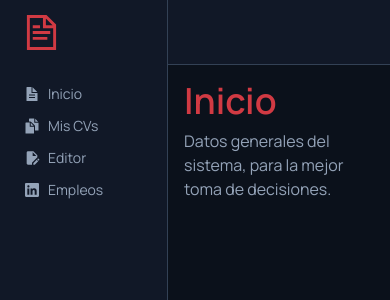
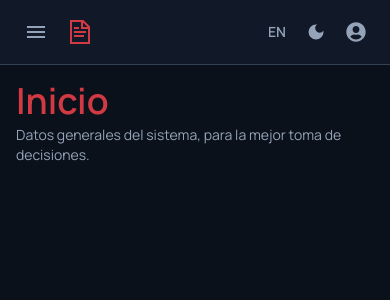
Before and after one commit to cr-gcc/career-stack, a React (Vite) app: page / in a window 390 px wide. Shown: the top 300 px of the page. Built offline with nearby package versions, Linux system fonts and the light colour scheme.

Commit message:
Ajustes de responsive

```diff
--- a/src/components/layouts/Header.tsx
+++ b/src/components/layouts/Header.tsx
@@ -1,17 +1,22 @@
 import { useTranslation } from "react-i18next";
-import { MdLightMode, MdDarkMode } from "react-icons/md";
+import { MdLightMode, MdDarkMode, MdMenu, MdClose } from "react-icons/md";
 import { RiSidebarFoldFill, RiSidebarUnfoldFill } from "react-icons/ri";
+import { GrDocumentText } from "react-icons/gr";
 import { ButtonIcon } from "@components/ui/ButtonIcon"
 import { useThemeStore } from "@stores/themeStore"
 import { useUIStore } from "@stores/uiStore"
 import { DropdownMenuUser } from "@/components/common/DropdownMenuUser";
+import { LinkIcon } from "@components/ui/LinkIcon";
+import { IoDocumentTextSharp, IoDocumentsSharp, IoLogoLinkedin } from "react-icons/io5";
+import { MdEditDocument } from "react-icons/md";
 
 export function Header() {
-    const { i18n } = useTranslation()
+    const { t, i18n } = useTranslation()
     const theme = useThemeStore((state) => state.theme)
     const toggleTheme = useThemeStore((state) => state.toggleTheme)
-    const sidebarOpen = useUIStore((state) => state.sidebarOpen)
-    const toggleSidebar = useUIStore((state) => state.toggleSidebar)
+    const menuOpen = useUIStore((state) => state.menuOpen)
+    const toggleMenu = useUIStore((state) => state.toggleMenu)
+    const closeMenu = useUIStore((state) => state.closeMenu)
 
     const toggleLanguage = () => {
         const nextLang = i18n.language.startsWith('es') ? 'en' : 'es'
@@ -19,19 +24,32 @@ export function Header() {
     }
 
     return (
-        <header className="bg-surface border-b border-border">
+        <header className="bg-surface border-b border-border z-30 relative w-full">
             <div className="mx-auto px-4 sm:px-6 lg:px-8">
                 <div className="flex h-16 items-center justify-between">
-                    <div className="flex items-center justify-end w-full">
-                        <nav aria-label="Global" className="hidden md:block">
-                            <ul className="flex items-center gap-2 text-sm text-ts">
-                                <li>
-                                    <ButtonIcon
-                                        icon={sidebarOpen ? <RiSidebarFoldFill /> : <RiSidebarUnfoldFill />}
-                                        className="text-xl hover:text-primary transition-colors"
-                                        onClick={toggleSidebar}
-                                    />
-                                </li>
+                    {/* IZQUIERDA: Logo y Control del Menú */}
+                    <div className="flex items-center gap-2">
+                        {/* Menú Hamburguesa (Solo Móvil) */}
+                        <ButtonIcon
+                            icon={menuOpen ? <MdClose /> : <MdMenu />}
+                            className="text-2xl text-ts hover:text-primary transition-colors md:hidden"
+                            onClick={toggleMenu}
+                        />
+                        {/* Botón Fold/Unfold (Solo Escritorio) */}
+                        <ButtonIcon
+                            icon={menuOpen ? <RiSidebarFoldFill /> : <RiSidebarUnfoldFill />}
+                            className="text-xl text-ts font-semibold cursor-pointer hover:text-primary transition-colors hidden md:block"
+                            onClick={toggleMenu}
+                        />
+                        {/* Logo */}
+                        <div className="flex items-center gap-2 ml-1 md:hidden">
+                            <GrDocumentText size={24} className="text-primary" />
+                        </div>
+                    </div>
+                    {/* DERECHA: Traducción, Tema, Perfil */}
+                    <div className="flex items-center justify-end">
+                        <nav aria-label="Global">
+                            <ul className="flex items-center gap-1 sm:gap-2 text-sm text-ts">
                                 <li>
                                     <ButtonIcon
                                         label={i18n.language.startsWith('es') ? 'EN' : 'ES'}
@@ -54,6 +72,51 @@ export function Header() {
                     </div>
                 </div>
             </div>
+            {/* MENÚ DESPLEGABLE (Solo Móvil) */}
+            {menuOpen && (
+                <div className="md:hidden border-t border-border bg-surface absolute top-16 left-0 w-full shadow-lg">
+                    <nav className="flex flex-col px-4 py-2">
+                        <ul className="space-y-1 text-sm text-ts">
+                            <li>
+                                <LinkIcon
+                                    url="/"
+                                    label={t('sidebar.home')}
+                                    icon={<IoDocumentTextSharp size={16} />}
+                                    className="text-ts hover:bg-primary-soft hover:text-primary transition-colors py-3"
+                                    onClick={closeMenu}
+                                />
+                            </li>
+                            <li>
+                                <LinkIcon
+                                    url="/cvs"
+                                    label={t('sidebar.myCVs')}
+                                    icon={<IoDocumentsSharp size={16} />}
+                                    className="text-ts hover:bg-primary-soft hover:text-primary transition-colors py-3"
+                                    onClick={closeMenu}
+                                />
+                            </li>
+                            <li>
+                                <LinkIcon
+                                    url="/editor"
+                                    label={t('sidebar.editor')}
+                                    icon={<MdEditDocument size={16} />}
+                                    className="text-ts hover:bg-primary-soft hover:text-primary transition-colors py-3"
+                                    onClick={closeMenu}
+                                />
+                            </li>
+                            <li>
+                                <LinkIcon
+                                    url="/job-offers"
+                                    label={t('sidebar.jobOffers')}
+                                    icon={<IoLogoLinkedin size={16} />}
+                                    className="text-ts hover:bg-primary-soft hover:text-primary transition-colors py-3"
+                                    onClick={closeMenu}
+                                />
+                            </li>
+                        </ul>
+                    </nav>
+                </div>
+            )}
         </header>
     )
 }
--- a/src/components/layouts/SideBar.tsx
+++ b/src/components/layouts/SideBar.tsx
@@ -8,10 +8,10 @@ import { useUIStore } from "@stores/uiStore"
 
 export function SideBar() {
     const { t } = useTranslation();
-    const sidebarOpen = useUIStore((state) => state.sidebarOpen)
+    const menuOpen = useUIStore((state) => state.menuOpen)
 
     return (
-        <aside className={`bg-surface border-r border-border sticky top-0 h-screen shrink-0 z-40 flex flex-col transition-[width] duration-300 overflow-y-auto custom-scrollbar ${sidebarOpen ? 'w-42' : 'w-0 border-r-0'}`}>
+        <aside className={`hidden md:flex bg-surface border-r border-border sticky top-0 h-screen shrink-0 z-40 flex-col transition-[width] duration-300 overflow-y-auto custom-scrollbar ${menuOpen ? 'w-42' : 'w-0 border-r-0'}`}>
             <div className="flex h-16 shrink-0 items-center px-6">
                 <GrDocumentText size={35} className="text-primary" />
             </div>
--- a/src/components/ui/LinkIcon.tsx
+++ b/src/components/ui/LinkIcon.tsx
@@ -4,12 +4,14 @@ interface LinkIconProps {
     label?: string;
     className?: string;
     url?: string;
+    onClick?: () => void;
 }
 export function LinkIcon({
     icon,
     label,
     className,
-    url
+    url,
+    onClick
 }: LinkIconProps) {
     const separatore = () => {
         if (label && icon) return "pr-2"
@@ -18,6 +20,7 @@ export function LinkIcon({
     return (
         <Link
             to={url}
+            onClick={onClick}
             className={`flex items-center px-2 py-1 rounded-md transition-colors ${className}`}
         >
             <span className={separatore()}>{icon}</span>{label}
--- a/src/domains/admin/pages/EditorPage.tsx
+++ b/src/domains/admin/pages/EditorPage.tsx
@@ -4,10 +4,10 @@ export function EditorPage() {
     const { t } = useTranslation();
 
     return (
-        <div>
-            <div className="space-y-2">
+        <div className="flex flex-col gap-4 sm:gap-6 w-full max-w-7xl mx-auto">
+            <div className="space-y-1 sm:space-y-2">
                 <h2 className="h2 text-primary">{t('editor.title')}</h2>
-                <p className="text-md text-ts">
+                <p className="text-sm sm:text-md text-ts">
                     {t('editor.subtitle')}
                 </p>
             </div>
--- a/src/domains/admin/pages/JobOffersPage.tsx
+++ b/src/domains/admin/pages/JobOffersPage.tsx
@@ -4,10 +4,10 @@ export function JobOffersPage() {
     const { t } = useTranslation();
 
     return (
-        <div>
-            <div className="space-y-2">
+        <div className="flex flex-col gap-4 sm:gap-6 w-full max-w-7xl mx-auto">
+            <div className="space-y-1 sm:space-y-2">
                 <h2 className="h2 text-primary">{t('jobOffers.title')}</h2>
-                <p className="text-md text-ts">
+                <p className="text-sm sm:text-md text-ts">
                     {t('jobOffers.subtitle')}
                 </p>
             </div>
--- a/src/domains/user/pages/CvsPage.tsx
+++ b/src/domains/user/pages/CvsPage.tsx
@@ -4,10 +4,10 @@ export function CvsPage() {
     const { t } = useTranslation();
 
     return (
-        <div>
-            <div className="space-y-2">
+        <div className="flex flex-col gap-4 sm:gap-6 w-full max-w-7xl mx-auto">
+            <div className="space-y-1 sm:space-y-2">
                 <h2 className="h2 text-primary">{t('cvs.title')}</h2>
-                <p className="text-md text-ts">
+                <p className="text-sm sm:text-md text-ts">
                     {t('cvs.subtitle')}
                 </p>
             </div>
--- a/src/domains/user/pages/HomePage.tsx
+++ b/src/domains/user/pages/HomePage.tsx
@@ -4,10 +4,10 @@ export function HomePage() {
     const { t } = useTranslation();
 
     return (
-        <div>
-            <div className="space-y-2">
+        <div className="flex flex-col gap-4 sm:gap-6 w-full max-w-7xl mx-auto">
+            <div className="space-y-1 sm:space-y-2">
                 <h2 className="h2 text-primary">{t('home.title')}</h2>
-                <p className="text-md text-ts">
+                <p className="text-sm sm:text-md text-ts">
                     {t('home.subtitle')}
                 </p>
             </div>
--- a/src/stores/uiStore.ts
+++ b/src/stores/uiStore.ts
@@ -3,9 +3,10 @@ import { create } from 'zustand'
 type ModalType = 'profile' | null
 
 interface UIState {
-    // Sidebar State
-    sidebarOpen: boolean
-    toggleSidebar: () => void
+    // Menu State
+    menuOpen: boolean
+    toggleMenu: () => void
+    closeMenu: () => void
 
     // Modal State
     activeModal: ModalType
@@ -14,10 +15,14 @@ interface UIState {
 
 export const useUIStore = create<UIState>((set) => ({
     // Sidebar
-    sidebarOpen: true,
-    toggleSidebar: () =>
+    menuOpen: false,
+    toggleMenu: () =>
         set((state) => ({
-            sidebarOpen: !state.sidebarOpen,
+            menuOpen: !state.menuOpen,
+        })),
+    closeMenu: () =>
+        set(() => ({
+            menuOpen: false,
         })),
 
     // Modal
```
Also changed, not shown: src/domains/auth/pages/LoginPage.tsx (+9 -4 lines).
